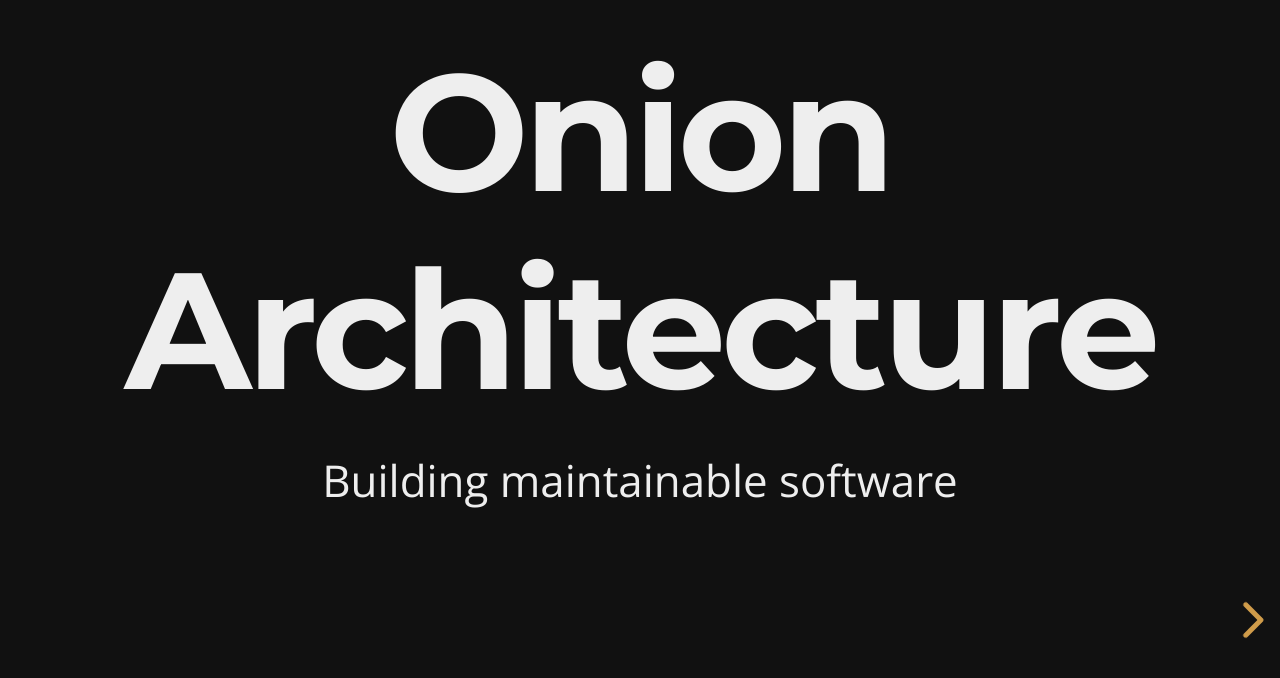
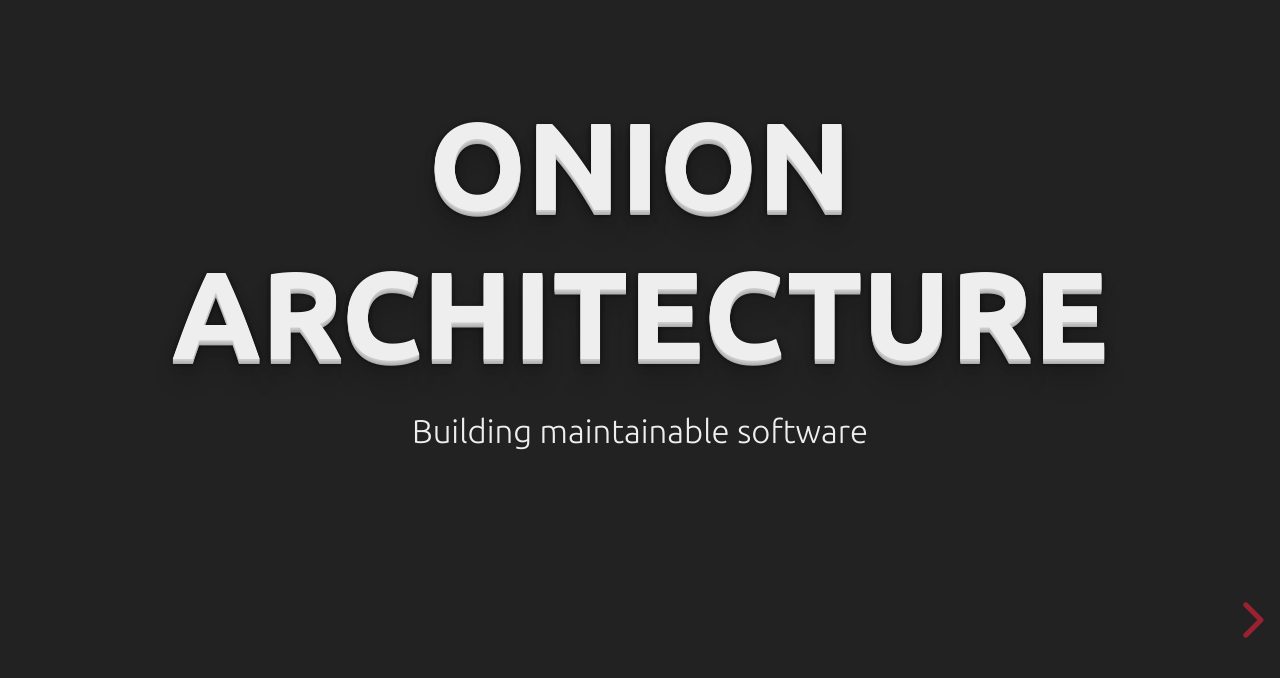
Before and after one commit to MarcoSchaefer/slides-onion, a website: page index.html in a window 1280 px wide. Shown: the part 118-796 px from the top of the page. Drawn offline with nearby package versions, Linux system fonts and the light colour scheme.

Commit message:
Changes to blood theme

```diff
--- a/index.html
+++ b/index.html
@@ -6,7 +6,7 @@
 		<title>Onion Architecture</title>
 		<link rel="stylesheet" href="dist/reset.css">
 		<link rel="stylesheet" href="dist/reveal.css">
-		<link rel="stylesheet" href="dist/theme/night.css">
+		<link rel="stylesheet" href="dist/theme/blood.css">
 		<link rel="stylesheet" href="plugin/highlight/monokai.css">
 	</head>
 	<body>
```
Also changed, not shown: dist/theme/blood.css.
